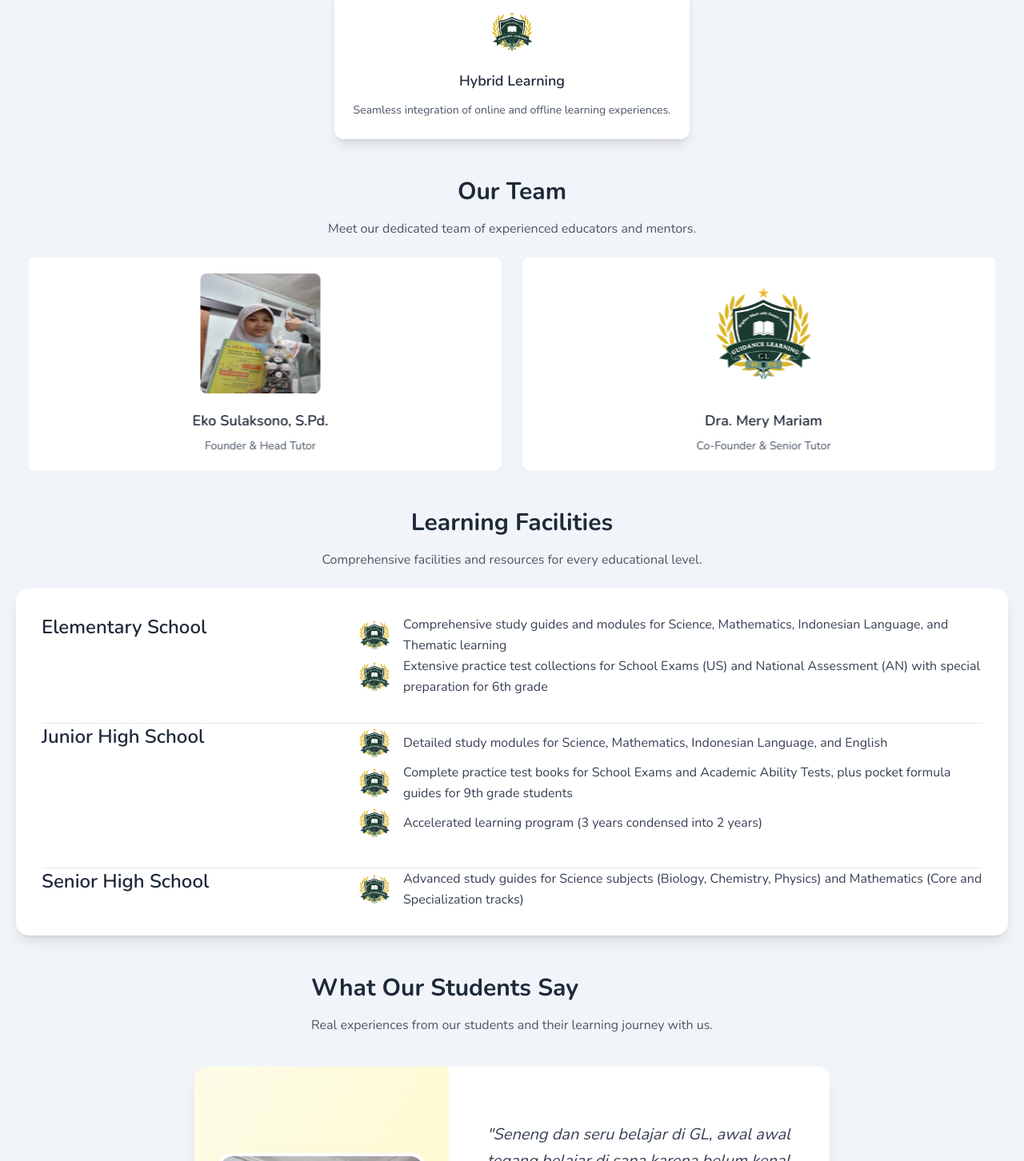
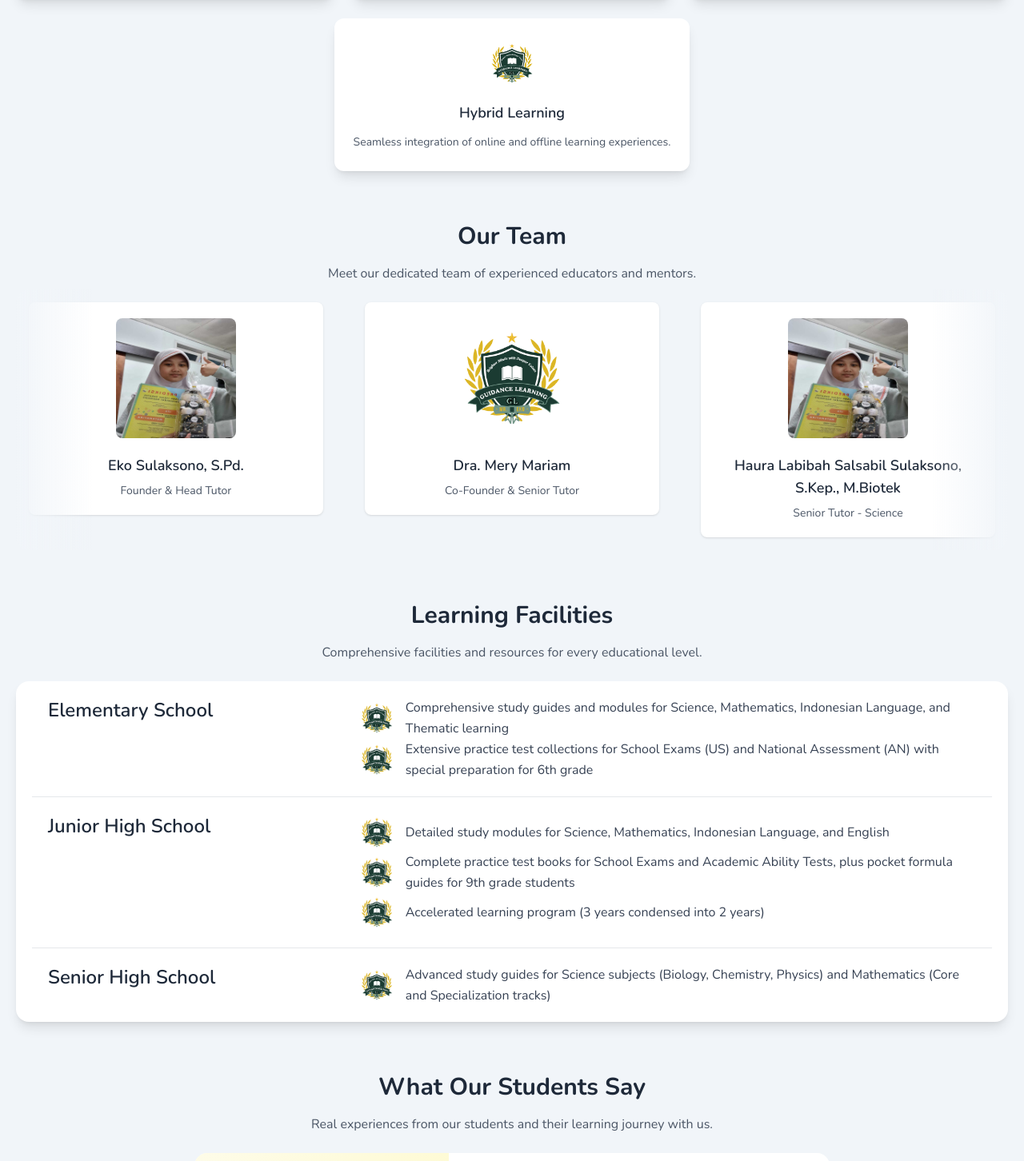
Before and after one commit to sabiannaya/eko-compro, a Next.js app: page / in a window 1280 px wide. Shown: the part 2452-3904 px from the top of the page at 80% size. Built offline with nearby package versions, Linux system fonts and the light colour scheme.

Commit message:
fix: gradient overlay doesn't adjusted properly to hover action refactor: better consistent paddings across all sections

```diff
--- a/src/app/page.tsx
+++ b/src/app/page.tsx
@@ -68,17 +68,17 @@ export default async function HomePage() {
         </div>
       </section>
 
-      <div className="flex flex-col gap-12">
+      <div className="flex flex-col gap-8 sm:gap-16">
         {/* Programs Section */}
-        <section className="pt-8 flex flex-col gap-6">
+        <section className="pt-16 flex flex-col gap-2 sm:px-10">
           <div className="text-center">
             <h2 className="text-3xl font-bold text-gray-800">Our Programs</h2>
-            <p className="text-gray-600 max-w-2xl mx-auto">
+            <p className="text-gray-600 mx-auto">
               Explore our diverse range of programs designed to enhance learning
               and character development.
             </p>
           </div>
-          <div className="px-5">
+          <div className="rounded-2xl overflow-hidden">
             <CardSlider data={programData} />
           </div>
         </section>
@@ -132,26 +132,26 @@ export default async function HomePage() {
         </section>
 
         {/* Staff Section */}
-        <section className="px-5 flex flex-col gap-6">
+        <section className="px-5 flex flex-col gap-2">
           <div className="text-center">
             <h2 className="text-3xl font-bold text-gray-800 mb-4">Our Team</h2>
-            <p className="text-gray-600 max-w-2xl mx-auto">
+            <p className="text-gray-600 mx-auto">
               Meet our dedicated team of experienced educators and mentors.
             </p>
           </div>
-          <div className="px-4">
+          <div className="rounded-2xl overflow-hidden">
             <CardSlider
               data={staffData}
               imageHeight={200}
               imageWidth={150}
-              slidesDesktop={2}
+              slidesDesktop={3}
             />
           </div>
         </section>
 
         {/* Facilities Section */}
         <section className="px-5 flex flex-col gap-6">
-          <div className="text-center ">
+          <div className="text-center">
             <h2 className="text-3xl font-bold text-gray-800 mb-4">
               Learning Facilities
             </h2>
@@ -160,19 +160,19 @@ export default async function HomePage() {
               level.
             </p>
           </div>
-          <div className="bg-white rounded-2xl shadow-lg p-8">
+          <div className="bg-white rounded-2xl shadow-lg px-5">
             {facilitiesData.map((level, index) => (
               <div
                 key={index}
-                className={`${
+                className={`p-5 ${
                   index < facilitiesData.length - 1
-                    ? "border-b border-gray-200 pb-8"
+                    ? "border-b border-gray-200"
                     : ""
                 }`}
               >
-                <div className="grid grid-cols-1 lg:grid-cols-3">
+                <div className="grid grid-cols-1 lg:grid-cols-3 ">
                   <div className="lg:col-span-1">
-                    <h3 className="text-2xl font-semibold text-gray-800 mb-4">
+                    <h3 className="text-2xl font-semibold text-gray-800">
                       {level.title}
                     </h3>
                   </div>
@@ -205,8 +205,8 @@ export default async function HomePage() {
         </section>
 
         {/* Testimonials Section */}
-        <section className="w-full px-5 flex flex-col items-center justify-center gap-6">
-          <div className="">
+        <section className="w-full px-5 flex flex-col items-center justify-center gap-2">
+          <div className="text-center">
             <h2 className="text-3xl font-bold text-gray-800 mb-4">
               What Our Students Say
             </h2>
--- a/src/components/CardSlider.tsx
+++ b/src/components/CardSlider.tsx
@@ -27,10 +27,14 @@ const CardSlider = ({
   slidesDesktop = 3,
 }: CardSliderData) => {
   const cards = data.map((item, index) => (
-    <SwiperSlide key={index}>
+    <SwiperSlide key={index} className="overflow-visible">
+      <div className="overflow-visible p-4">
+        {" "}
+        {/* Padding container to allow expansion */}
         <div
           className="flex flex-col gap-5 p-5 items-center justify-center bg-white rounded-lg shadow-sm
-  transition-transform duration-300 hover:scale-105 active:scale-105 origin-center overflow-visible"
+      transition-all duration-300 hover:scale-105 hover:z-10 active:scale-105
+      origin-center relative"
         >
           <Image
             src={item.image}
@@ -48,39 +52,46 @@ const CardSlider = ({
             </p>
           </div>
         </div>
+      </div>
     </SwiperSlide>
   ));
 
   return (
-    <>
+    <div className="overflow-visible ">
+      {" "}
+      {/* Parent container allows overflow */}
       <Swiper
         effect={"coverflow"}
         grabCursor={true}
         centeredSlides={false}
         slidesPerView={1}
+        spaceBetween={10}
         breakpoints={{
+          640: {
+            slidesPerView: 2,
+            spaceBetween: 15,
+          },
           1024: {
             slidesPerView: slidesDesktop || 3,
+            spaceBetween: 20,
           },
         }}
         coverflowEffect={{
           rotate: 0,
-          stretch: -25,
+          stretch: 0,
           depth: 0,
           modifier: 1,
           slideShadows: false,
         }}
         modules={[EffectCoverflow]}
-        className="cardSlider relative "
-        // style={{ overflow: "visible" }}
+        className="cardSlider !overflow-visible"
         autoHeight={true}
       >
         {cards}
-        {/* Gradient overlays to hide text edges */}
-        {/* <div className="absolute -translate-x-8 left-0 top-0 w-4 sm:w-16 h-full bg-gradient-to-r from-slate-100 to-transparent pointer-events-none z-10"></div>
-        <div className="absolute right-0 top-0 w-4 sm:w-16 h-full bg-gradient-to-l from-slate-100 to-transparent pointer-events-none z-10"></div> */}
+        <div className="absolute left-0 top-0 w-4 sm:w-24 h-full bg-gradient-to-r from-slate-100 to-transparent pointer-events-none z-10"></div>
+        <div className="absolute right-0 top-0 w-4 sm:w-24 h-full bg-gradient-to-l from-slate-100 to-transparent pointer-events-none z-10"></div>
       </Swiper>
-    </>
+    </div>
   );
 };
 
```
Lines whose indentation alone changed are shown as unchanged.
